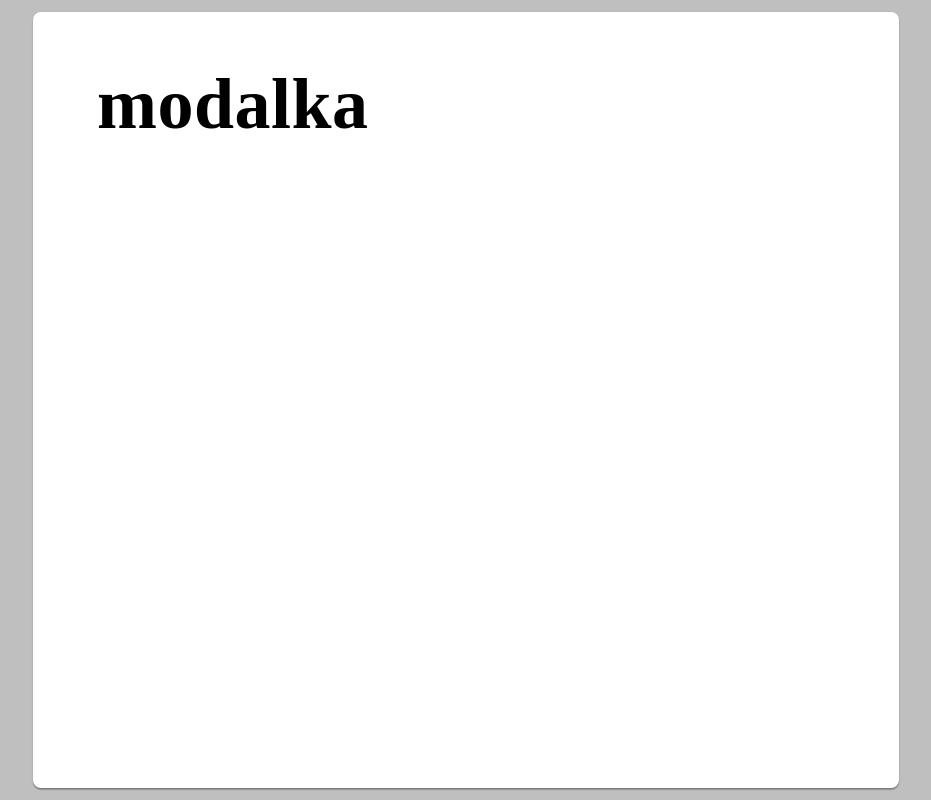
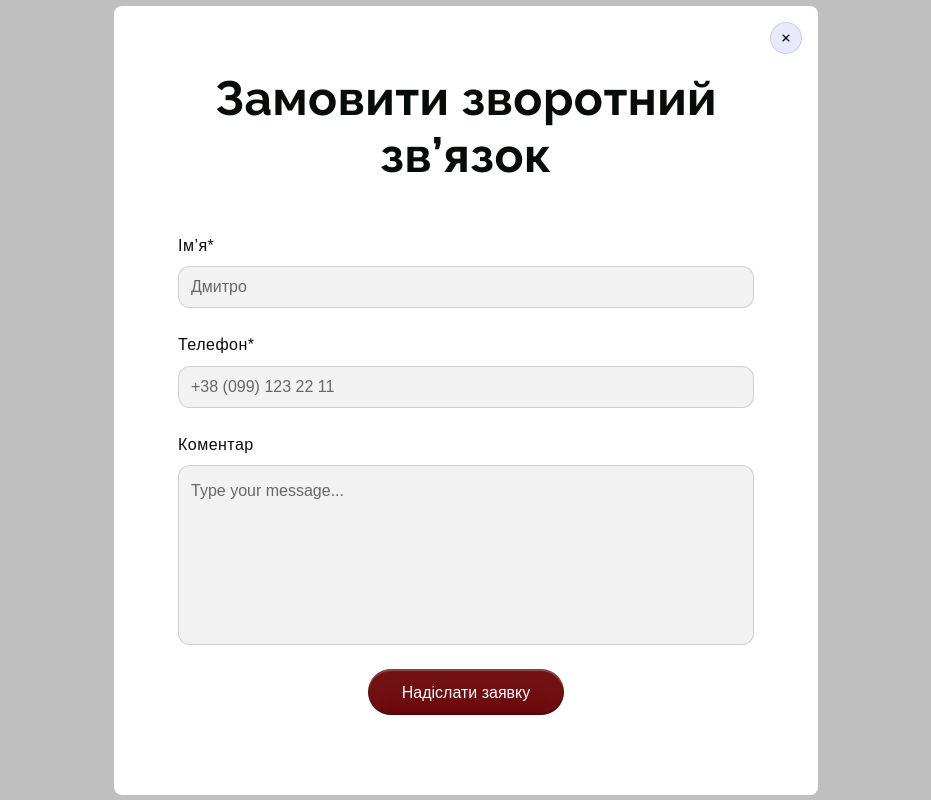
Before and after one commit to nataliyarosenberg/project-group-11, a website built with Vite: page src/index.html in a window 1280 px wide. Shown: the whole page, without its empty margins (174-1105 px from the left). Built offline with nearby package versions, Linux system fonts and the light colour scheme; a web font is replaced by a local one.

Commit message:
add all css modal and etc

```diff
--- a/package.json
+++ b/package.json
@@ -18,6 +18,7 @@
   "license": "ISC",
   "dependencies": {
     "axios": "^1.11.0",
+    "izitoast": "^1.4.0",
     "vite-plugin-full-reload": "^1.2.0",
     "vite-plugin-html-inject": "^1.1.2"
   }
--- a/src/css/order-modal.css
+++ b/src/css/order-modal.css
@@ -7,18 +7,27 @@ body {
 
 .backdrop {
   position: fixed;
-  top: 0;
+  /* top: 0;
   left: 0;
   height: 100%;
-  width: 100%;
+  width: 100%; */
 
+  inset: 0;
+  display: flex;
+  justify-content: center;
+  align-items: center;
   background: rgba(0, 0, 0, 0.25);
-  /* transition: opacity 250ms cubic-bezier(0.4, 0, 0.2, 1),
-    visibility 250ms cubic-bezier(0.4, 0, 0.2, 1); */
+
+  transition: opacity 250ms cubic-bezier(0.4, 0, 0.2, 1),
+    visibility 250ms cubic-bezier(0.4, 0, 0.2, 1);
 
   /* opacity: 0;
   visibility: hidden;
   pointer-events: none; */
+
+  /* opacity: 1;
+  visibility: visible;
+  pointer-events: auto; */
 }
 
 .backdrop.is-open {
@@ -32,19 +41,154 @@ body {
 } */
 
 .modal {
-  position: fixed;
+  /* position: fixed;
   top: 50%;
-  left: 50%;
+  left: 50%; */
+  position: relative;
+  width: 335px;
+  min-height: 789px;
+  background: #fff;
+  padding: 64px 20px;
+  border-radius: 8px;
+  /* transform: translate(-50%, -50%); */
+  transition: transform 250ms cubic-bezier(0.4, 0, 0.2, 1);
+}
 
-  width: 866px;
-  height: 776px;
-  padding: 64px;
-  border-radius: 8px;
+@media screen and (min-width: 768px) {
+  .modal {
+    padding: 64px;
+    width: 704px;
+    height: 776px;
+  }
+}
+@media screen and (min-width: 1440px) {
+  .modal {
+    padding: 64px;
+    width: 866px;
+    height: 776px;
+  }
+}
 
-  transform: translate(-50%, -50%);
-  box-shadow: 0 1px 1px 0 rgba(0, 0, 0, 0.14), 0 1px 3px 0 rgba(0, 0, 0, 0.12),
-    0 2px 1px 0 rgba(0, 0, 0, 0.2);
-  background-color: #fff;
+/* modal button close   ------------- */
 
-  /* transition: transform 250ms cubic-bezier(0.4, 0, 0.2, 1); */
+.modal-button-close {
+  position: absolute;
+  /* fill: #080c09; */
+  width: 32px;
+  height: 32px;
+  top: 16px;
+  right: 16px;
+  border-radius: 50%;
+  display: flex;
+  align-items: center;
+  justify-content: center;
+  background-color: #e7e9fc;
+  border: 1px solid rgba(0, 0, 0, 0.1);
+  padding: 0;
+  cursor: pointer;
+  transition: background-color 250ms cubic-bezier(0.4, 0, 0.2, 1),
+    border 250ms cubic-bezier(0.4, 0, 0.2, 1);
 }
+
+.svg-close {
+  display: block;
+  fill: #080c09;
+}
+/* ======== Заголовок==== */
+
+.title-order {
+  font: 700 36px / 120% 'Raleway', sans-serif;
+  letter-spacing: 0.01em;
+  text-align: center;
+  color: #080c09;
+  margin-bottom: 48px;
+}
+@media screen and (min-width: 768px) {
+  .title-order {
+    font: 700 48px / 120% 'Raleway', sans-serif;
+  }
+}
+
+.modal-label {
+  font: 400 16px / 160% 'Raleway', sans-serif;
+  color: #080c09;
+}
+
+.modal-input {
+  border: 1px solid rgba(8, 12, 9, 0.15);
+  border-radius: 12px;
+  margin-top: 8px;
+  width: 295px;
+  height: 42px;
+  background-color: rgba(8, 12, 9, 0.05);
+  font: 400 16px / 160% 'Raleway', sans-serif;
+  color: #080c09;
+  padding: 8px 12px;
+}
+.modal-input:focus,
+.modal-texarea:focus {
+  border: 1px solid rgba(8, 12, 9, 0.4);
+  outline: none;
+}
+
+.modal-input::placeholder {
+  color: rgba(8, 12, 9, 0.6);
+}
+.modal-div-input_label {
+  width: 295px;
+  display: flex;
+  flex-direction: column;
+  margin-bottom: 24px;
+}
+.modal-texarea {
+  border: 1px solid rgba(8, 12, 9, 0.15);
+  border-radius: 12px;
+  padding: 12px;
+  width: 295px;
+  height: 180px;
+  margin-top: 8px;
+  color: #080c09;
+  background-color: rgba(8, 12, 9, 0.05);
+  font: 400 16px / 160% 'Raleway', sans-serif;
+  resize: none;
+}
+
+.modal-texarea::placeholder {
+  font: 400 16px / 160% 'Raleway', sans-serif;
+  color: rgba(8, 12, 9, 0.6);
+}
+
+.modal-btn {
+  border-radius: 100px;
+  padding: 10px 24px;
+  width: 196px;
+  height: 46px;
+  box-shadow: 0 1px 2px 0 rgba(8, 12, 9, 0.05),
+    inset 0 -2px 1px 0 rgba(0, 0, 0, 0.2), inset 0 0 0 1px rgba(8, 12, 9, 0.15),
+    inset 0 2px 1px 0 rgba(255, 255, 255, 0.25),
+    inset 0 32px 24px 0 rgba(255, 255, 255, 0.05);
+  background: #6b0609;
+
+  font: 500 16px / 160% 'Raleway', sans-serif;
+  color: #fff;
+  cursor: pointer;
+  border: none;
+  display: block;
+  margin-left: auto;
+  margin-right: auto;
+}
+
+@media screen and (min-width: 768px) and (max-width: 1439px) {
+  .modal-input {
+    width: 576px;
+  }
+  .modal-texarea {
+    width: 576px;
+  }
+}
+@media screen and (min-width: 1440px) {
+  .modal-input,
+  .modal-texarea {
+    width: 738px;
+  }
+}
--- a/src/js/order-modal.js
+++ b/src/js/order-modal.js
@@ -1,6 +1,21 @@
+import iconSprite from '../img/icons.svg';
+
 // Функція для завантаження HTML модалки
 export async function loadOrderModal() {
   try {
+    if (!document.getElementById('svg-sprite')) {
+      const response = await fetch(iconSprite);
+      const svgText = await response.text();
+      const div = document.createElement('div');
+      div.style.position = 'absolute';
+      div.style.width = '0';
+      div.style.height = '0';
+      div.style.overflow = 'hidden';
+      div.id = 'svg-sprite';
+      div.innerHTML = svgText;
+      document.body.prepend(div);
+    }
+
     const response = await fetch('./partials/order-modal.html');
     const html = await response.text();
     document.body.insertAdjacentHTML('beforeend', html);
--- a/src/main.js
+++ b/src/main.js
@@ -1,4 +1,4 @@
-import { loadOrderModal, toggleModal } from './js/order-modal';
+import { loadOrderModal, toggleModal } from './js/order-modal.js';
 
 // Завантажуємо модалку при завантаженні сторінки
 document.addEventListener('DOMContentLoaded', () => {
--- a/src/partials/order-modal.html
+++ b/src/partials/order-modal.html
@@ -1,5 +1,46 @@
 <div class="backdrop">
   <div class="modal">
-    <h2>modalka</h2>
+    <button class="modal-button-close" type="button">
+      <svg class="svg-close" width="16" height="16">
+        <use href="/src/img/icons.svg#icon-x-icon"></use>
+      </svg>
+    </button>
+
+    <h2 class="title-order">Замовити зворотний <br />зв’язок</h2>
+    <form class="modal-form">
+      <div class="modal-div-input_label">
+        <label class="modal-label" for="user-name">Ім’я*</label>
+        <input
+          class="modal-input"
+          id="user-name"
+          name="user-name"
+          type="text"
+          placeholder="Дмитро"
+          required
+        />
+      </div>
+      <div class="modal-div-input_label">
+        <label class="modal-label" for="user-phone">Телефон*</label>
+        <input
+          class="modal-input"
+          id="user-phone"
+          name="user-phone"
+          type="tel"
+          placeholder="+38 (099) 123 22 11"
+          pattern="\+38\s?\(?0\d{2}\)?[\s\-]?\d{3}[\s\-]?\d{2}[\s\-]?\d{2}"
+          required
+        />
+      </div>
+      <div class="modal-div-input_label">
+        <label class="modal-label" for="user-comment">Коментар</label>
+        <textarea
+          class="modal-texarea"
+          id="user-comment"
+          name="user-comment"
+          placeholder="Type your message..."
+        ></textarea>
+      </div>
+      <button class="modal-btn">Надіслати заявку</button>
+    </form>
   </div>
 </div>
```
Also changed, not shown: src/img/icons.svg (added), src/img/x-icon.svg (added), 1 other file.
